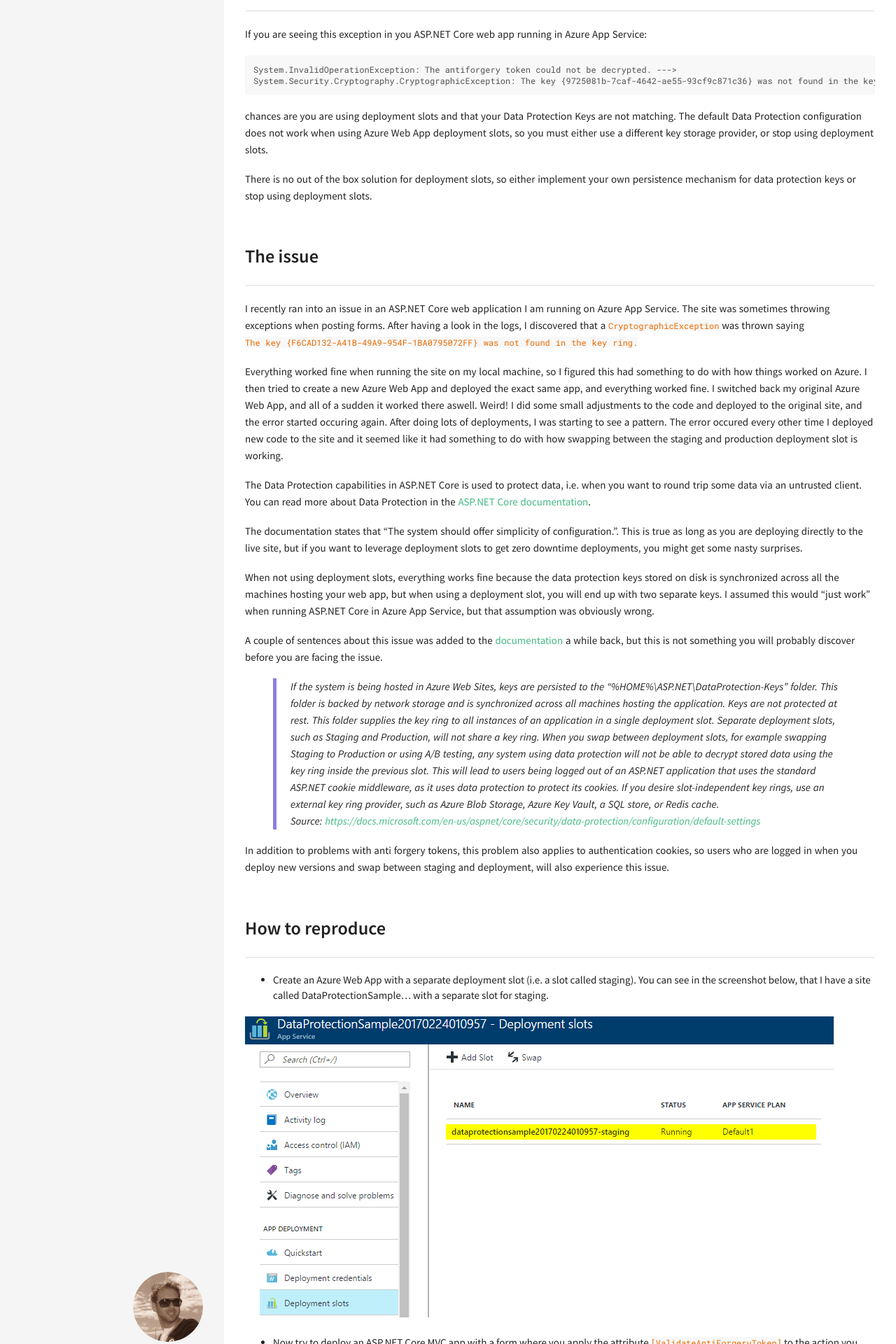
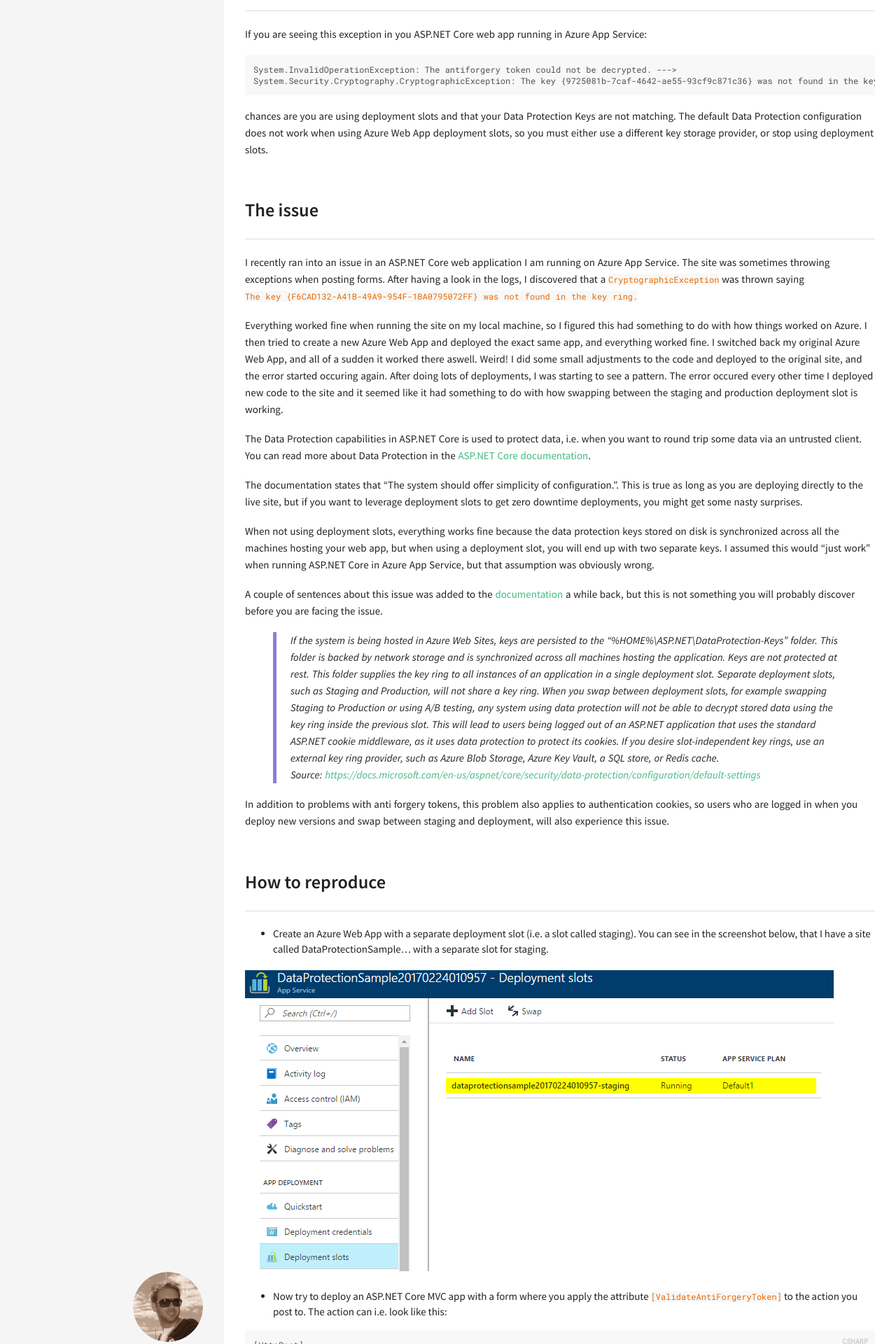
Before and after one commit to henningst/henningst.github.io, a Jekyll site: the page built from _posts/2017-02-24-asp-net-core-dataprotection-and-azure-web-apps.md, in a window 1280 px wide. Shown: the part 380-2300 px from the top of the page at 70% size. Built offline with Jekyll 4.4.1, drawn with Linux system fonts in a browser that asks for light colours; comment, search, counter and statistics services are not loaded.

Commit message:
Removed old sentence

````diff
--- a/_posts/2017-02-24-asp-net-core-dataprotection-and-azure-web-apps.md
+++ b/_posts/2017-02-24-asp-net-core-dataprotection-and-azure-web-apps.md
@@ -15,10 +15,6 @@
 ```
 chances are you are using deployment slots and that your Data Protection Keys are not matching. The default Data Protection configuration does not work when using
 Azure Web App deployment slots, so you must either use a different key storage provider, or stop using deployment slots.
-
-
-There is no out of the box solution for deployment slots, so either implement your own
-persistence mechanism for data protection keys or stop using  deployment slots.
 
 
 ## The issue
````
